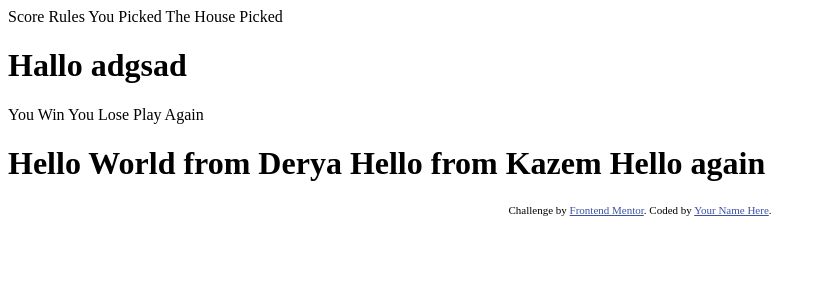
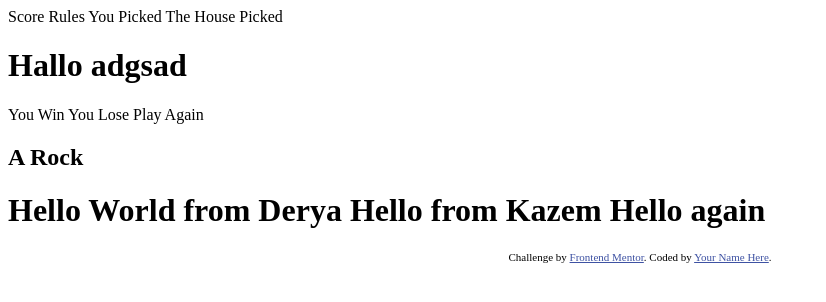
Before and after one commit to frontendmentorio/rock-paper-scissors, a website: page index.html in a window 1280 px wide. Shown: the whole page, without its empty margins (0-826 px from the left). Drawn offline with Linux system fonts and the light colour scheme.

Commit message:
added rock

```diff
--- a/index.html
+++ b/index.html
@@ -1,8 +1,10 @@
 <!DOCTYPE html>
 <html lang="en">
+
 <head>
   <meta charset="UTF-8">
-  <meta name="viewport" content="width=device-width, initial-scale=1.0"> <!-- displays site properly based on user's device -->
+  <meta name="viewport" content="width=device-width, initial-scale=1.0">
+  <!-- displays site properly based on user's device -->
 
   <link rel="icon" type="image/png" sizes="32x32" href="./images/favicon-32x32.png">
 
@@ -13,11 +15,13 @@
 
   You Picked
   The House Picked
-<h1>Hallo adgsad</h1>
+  <h1>Hallo adgsad</h1>
   You Win
   You Lose
 
   Play Again
+
+  <h2>A Rock</h2>
 
   <h1>
     Hello World from Derya
@@ -27,10 +31,17 @@
 
   <!-- Feel free to remove these styles or customise in your own stylesheet 👍 -->
   <style>
-    .attribution { font-size: 11px; text-align: center; }
-    .attribution a { color: hsl(228, 45%, 44%); }
+    .attribution {
+      font-size: 11px;
+      text-align: center;
+    }
+
+    .attribution a {
+      color: hsl(228, 45%, 44%);
+    }
   </style>
 </head>
+
 <body>
 
 
@@ -40,4 +51,5 @@
     Coded by <a href="#">Your Name Here</a>.
   </div>
 </body>
+
 </html>
```
